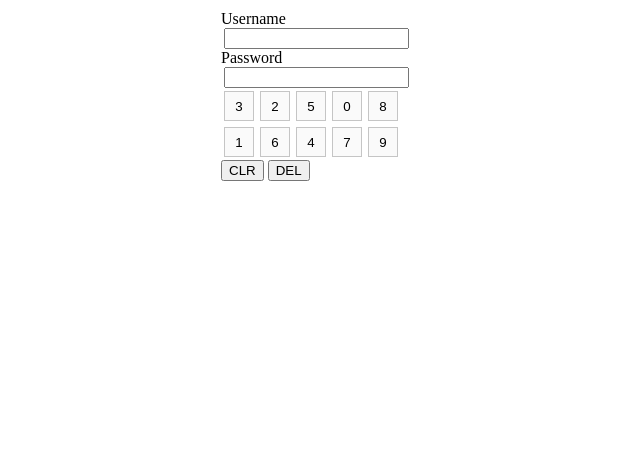
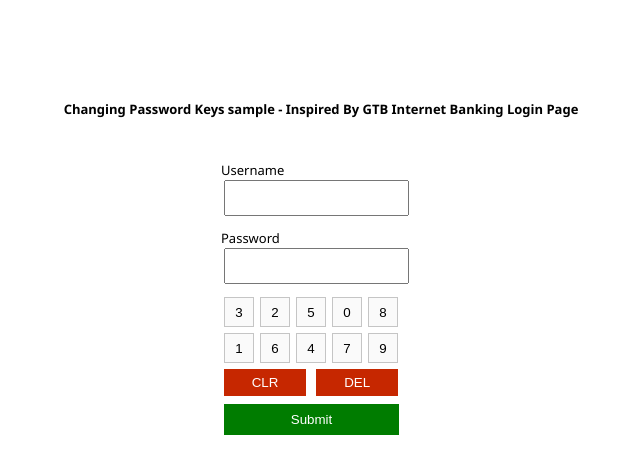
Before and after one commit to adenijiayocharles/Changing-Password-Keys, a plain HTML site: page index.html in a window 1280 px wide. Shown: the whole page, without its empty margins (319-959 px from the left). Drawn offline with Linux system fonts and the light colour scheme.

Commit message:
Add button styles

```diff
--- a/css/app.css
+++ b/css/app.css
@@ -1,6 +1,7 @@
 body{
 	margin: 0;
 	padding: 0;
+    font-family: "Segoe UI";
 }
 
 .wrapper{
@@ -8,11 +9,35 @@ body{
 	height: auto;
 	margin: auto;
 	padding: 10px;
+    margin-top: 30px;
+}
+
+h3{
+    text-align: center;
+    font-size: 13px;
+    margin-top: 100px;
 }
 
 input[type="text"],
 input[type="password"]{
 	margin-left: 3px;
+    height: 30px;
+    margin-bottom: 10px;
+}
+
+input[type="submit"]{
+    margin-left: 3px;
+    width: 175px;
+    padding: 4%;
+    cursor: pointer;
+    color: #FFF;
+    margin-top: 5px;
+    background-color: #007C00;
+    border: none;
+}
+
+label{
+    font-size: 13px;
 }
 
 .keys{
@@ -29,3 +54,14 @@ input[type="password"]{
     border: 1px solid red;
     background-color: red;
 }
+
+.del,
+.clr{
+    width: 41%;
+    padding: 3% 0;
+    color: #FFF;
+    cursor: pointer;
+    background-color: #C62700;
+    border: none;
+    margin: 3px;
+}
--- a/index.html
+++ b/index.html
@@ -6,6 +6,7 @@
 </head>
 <body>
 
+<h3> Changing Password Keys sample - Inspired By GTB Internet Banking Login Page </h3>
 <div class="wrapper">
 	<form>
 		<label> Username </label>
@@ -13,8 +14,9 @@
 		<label> Password </label>
 		<input type="text" id="password" value="" readonly>
 		<div id="passwordKeys"></div>
-		<input type="button" name="" onclick="clearField();" id="clear" value="CLR">
-		<input type="button" name="" onclick="deleteText();" id="delete" value="DEL">
+		<input type="button" name="" onclick="clearField();" id="clear" value="CLR" class="clr">
+		<input type="button" name="" onclick="deleteText();" id="delete" value="DEL" class="del">
+		<input type="submit">
 	</form>
 </div>
 
--- a/js/app.js
+++ b/js/app.js
@@ -1,3 +1,4 @@
+'use strict';
 (function(){
 	var passwordBox = document.getElementById("passwordKeys");
 	//numbers array
@@ -18,13 +19,13 @@
 			numbers.push(number);
 		}
 		if(numbers.length === 10){
-			i++
+			i++;
 		}
 	}
 
 	//create buttons
 	var numbersLength = numbers.length;
-	for(var i = 0; i < numbersLength; i++){
+	for(let i = 0; i < numbersLength; i++){
 		passwordBox.innerHTML += "<input type='button' name='choices' value="+ numbers[i] +" class='keys' onclick='showThis(this)'>";
 	}
 })();
```
